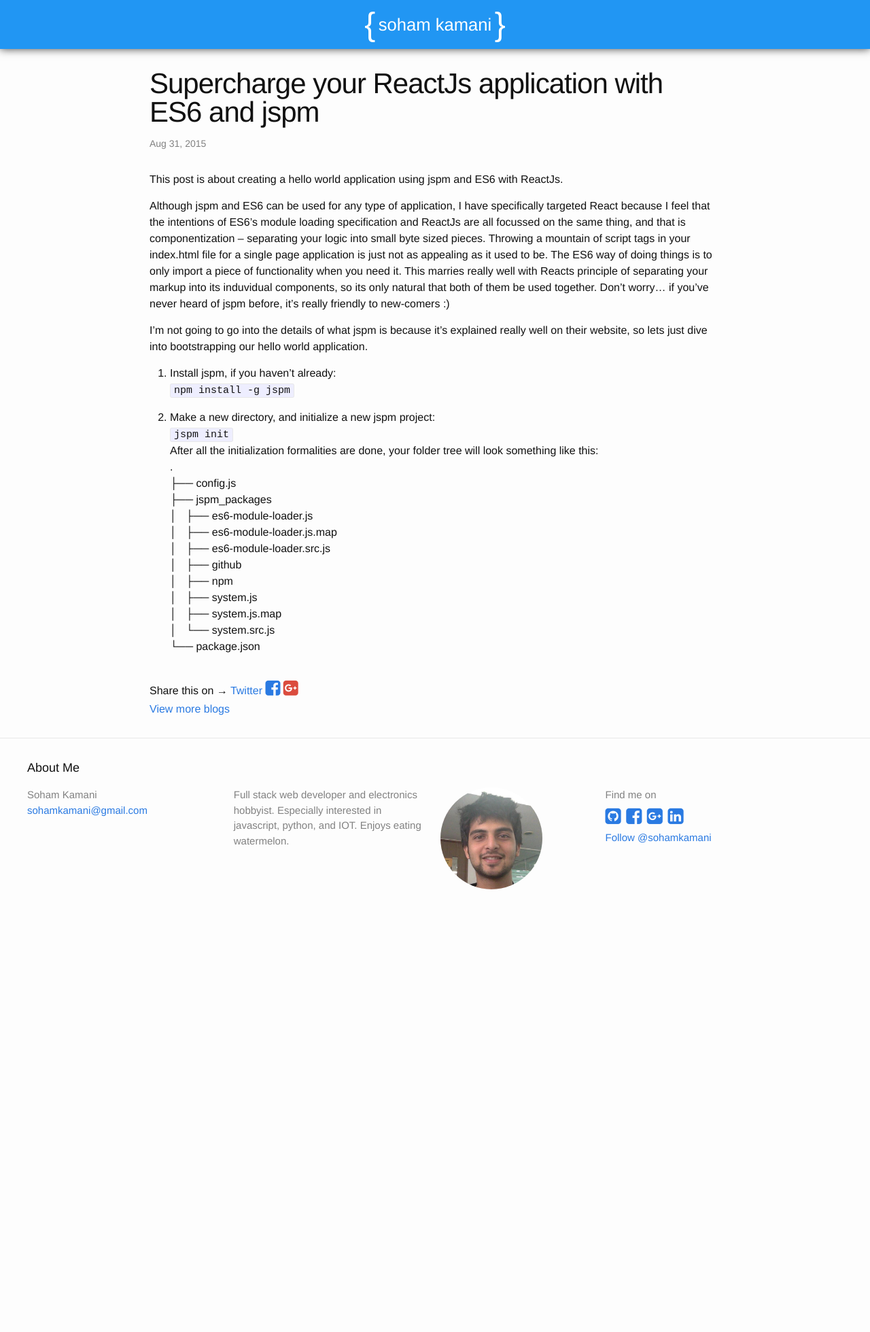
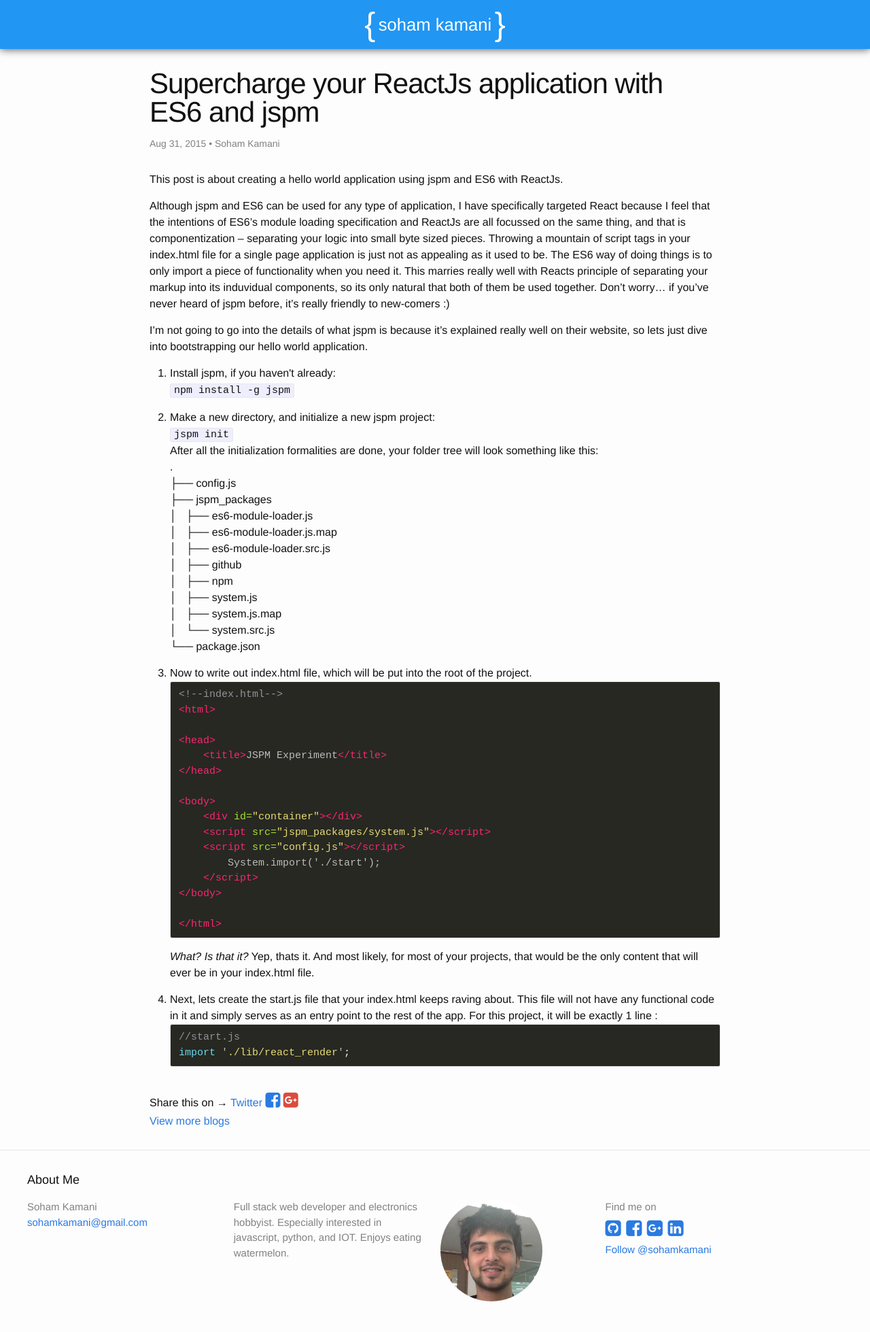
Before and after one commit to sohamkamani/sohamkamani.github.io, a Jekyll site: the page built from _posts/2015-08-31-react-jspm-es6.md, in a window 1280 px wide. Shown: the whole page at 68% size. Built offline with Jekyll 4.4.1, drawn with Linux system fonts in a browser that asks for light colours; nearby versions of some CDN libraries; comment, search, counter and statistics services are not loaded; before the commit the page ends 1353 px from its top, so only the background shows below that.

Commit message:
Added comments and favicon

```diff
--- /dev/null
+++ b/_includes/comment-section.html
@@ -0,0 +1,14 @@
+<div id="disqus_thread"></div>
+<script type="text/javascript">
+    /* * * CONFIGURATION VARIABLES * * */
+    // Required: on line below, replace text in quotes with your forum shortname
+    var disqus_shortname = 'sohamkamani';
+
+    /* * * DON'T EDIT BELOW THIS LINE * * */
+    (function() {
+        var dsq = document.createElement('script'); dsq.type = 'text/javascript'; dsq.async = true;
+        dsq.src = '//' + disqus_shortname + '.disqus.com/embed.js';
+        (document.getElementsByTagName('head')[0] || document.getElementsByTagName('body')[0]).appendChild(dsq);
+    })();
+</script>
+<noscript>Please enable JavaScript to view the <a href="https://disqus.com/?ref_noscript" rel="nofollow">comments powered by Disqus.</a></noscript>
--- a/_includes/head.html
+++ b/_includes/head.html
@@ -3,9 +3,9 @@
   <meta http-equiv="X-UA-Compatible" content="IE=edge">
   <meta name="viewport" content="width=device-width, initial-scale=1">
 
-  <title>{% if page.title %}{{ page.title }}{% else %}{{ site.title }}{% endif %}</title>
+  <title>{% if page.title %}{{ page.title }}{% else %}Soham Kamani{% endif %}</title>
   <!--<meta name="description" content="{% if page.excerpt %}{{ page.excerpt | strip_html | strip_newlines | truncate: 160 }}{% else %}{{ site.description }}{% endif %}">-->
-
+  <link rel="shortcut icon" href="my-icon.ico" type="image/x-icon" >
   <link rel="stylesheet" href="{{ "/css/main.css" | prepend: site.baseurl }}">
   <link rel="stylesheet" href="https://maxcdn.bootstrapcdn.com/font-awesome/4.4.0/css/font-awesome.min.css">
   <link rel="canonical" href="{{ page.url | replace:'index.html','' | prepend: site.baseurl | prepend: site.url }}">
--- a/_layouts/post.html
+++ b/_layouts/post.html
@@ -14,4 +14,8 @@
 
   {% include share-page.html %}
 
+  {% if page.comments %}
+  {% include comment-section.html %}
+  {% endif %}
+
 </div>
--- a/_posts/2015-08-31-react-jspm-es6.md
+++ b/_posts/2015-08-31-react-jspm-es6.md
@@ -3,28 +3,70 @@
 title:  "Supercharge your ReactJs application with ES6 and jspm"
 date:   2015-08-31 18:45:12
 categories: reactjs jspm es6
+comments: true
+author: Soham Kamani
 ---
+<style>
+  ol > li {
+    margin-bottom: 15px;
+  }
+</style>
 This post is about creating a hello world application using jspm and ES6 with ReactJs.
 
 Although jspm and ES6 can be used for any type of application, I have specifically targeted React because I feel that the intentions of ES6's module loading specification and ReactJs are all focussed on the same thing, and that is componentization -- separating your logic into small byte sized pieces. Throwing a mountain of script tags in your index.html file for a single page application is just not as appealing as it used to be. The ES6 way of doing things is to only import a piece of functionality when you need it. This marries really well with Reacts principle of separating your markup into its induvidual components, so its only natural that both of them be used together. Don't worry... if you've never heard of jspm before, it's really friendly to new-comers :)
 
 I'm not going to go into the details of what jspm is because it's explained really well on their website, so lets just dive into bootstrapping our hello world application.
 
-1. Install jspm, if you haven't already:<br>
+<ol>
+<li> Install jspm, if you haven't already:<br/>
    <code>npm install -g jspm</code>
+</li>
 
-2. Make a new directory, and initialize a new jspm project:<br>
-  <code>jspm init</code><br>
-  After all the initialization formalities are done, your folder tree will look something like this:<br>
-  .<br>
-  ├── config.js<br>
-  ├── jspm_packages<br>
-  │   ├── es6-module-loader.js<br>
-  │   ├── es6-module-loader.js.map<br>
-  │   ├── es6-module-loader.src.js<br>
-  │   ├── github<br>
-  │   ├── npm<br>
-  │   ├── system.js<br>
-  │   ├── system.js.map<br>
-  │   └── system.src.js<br>
-  └── package.json<br>
+<li>
+Make a new directory, and initialize a new jspm project:  <br/>
+  <code>jspm init</code>  <br/>
+  After all the initialization formalities are done, your folder tree will look something like this:  <br/>
+  .  <br/>
+  ├── config.js  <br/>
+  ├── jspm_packages  <br/>
+  │   ├── es6-module-loader.js  <br/>
+  │   ├── es6-module-loader.js.map  <br/>
+  │   ├── es6-module-loader.src.js  <br/>
+  │   ├── github  <br/>
+  │   ├── npm  <br/>
+  │   ├── system.js  <br/>
+  │   ├── system.js.map  <br/>
+  │   └── system.src.js  <br/>
+  └── package.json
+</li>
+
+<li> Now to write out index.html file, which will be put into the root of the project.
+{% highlight html %}
+<!--index.html-->
+<html>
+
+<head>
+    <title>JSPM Experiment</title>
+</head>
+
+<body>
+    <div id="container"></div>
+    <script src="jspm_packages/system.js"></script>
+    <script src="config.js"></script>
+        System.import('./start');
+    </script>
+</body>
+
+</html>
+{% endhighlight %}
+   <em>What? Is that it?</em>
+   Yep, thats it. And most likely, for most of your projects, that would be the only content that will ever be in your index.html file.
+</li>
+<li>
+  Next, lets create the start.js file that your index.html keeps raving about. This file will not have any functional code in it and simply serves       as an entry point to the rest of the app. For this project, it will be exactly 1 line :
+
+{% highlight javascript %}
+//start.js
+import './lib/react_render';
+{% endhighlight %}
+</li>
--- a/_sass/_custom.scss
+++ b/_sass/_custom.scss
@@ -45,3 +45,7 @@
     overflow: hidden;
   }
 }
+
+pre > code {
+  color: #bbb;
+}
```
Also changed, not shown: _posts/2015-08-21-python-nodejs-comm.md (+1 -0 lines), my-icon.ico (added).
